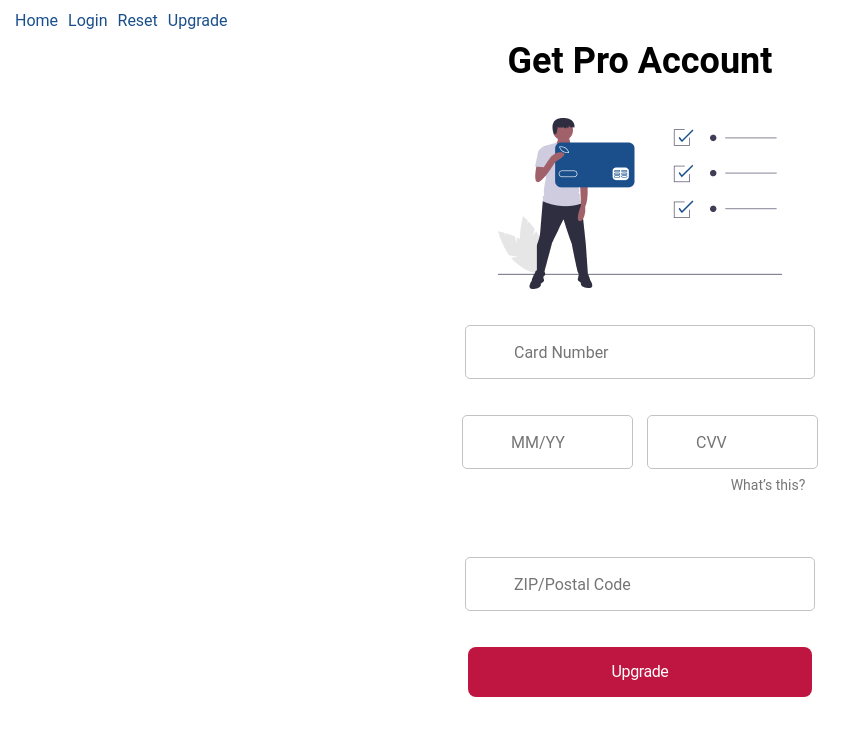
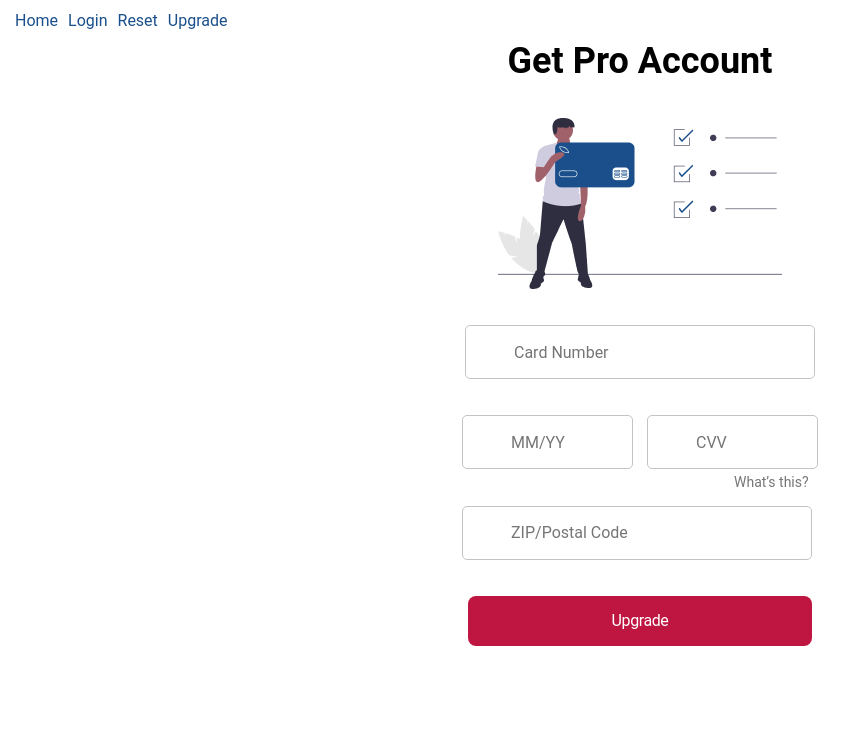
Before and after one commit to Alibek10599/railsware-task, a React (Create React App) app: page /upgrade in a window 1280 px wide. Shown: the top 736 px of the page, without its empty margins (0-865 px from the left). Built offline with nearby package versions, Linux system fonts and the light colour scheme.

Commit message:
final: fixing position

```diff
--- a/src/pages/Upgrade.css
+++ b/src/pages/Upgrade.css
@@ -1,7 +1,5 @@
 .question{
-    bottom: 2em;
-    left: 8rem;
-    position: relative;
+    margin-left: 17rem;
     font-family: Roboto;
     font-size: 14px;
     font-style: normal;
@@ -11,7 +9,8 @@
     text-align: left;
     color: #767676;
     cursor: pointer;
-    margin: 0;
-
-
+    margin-top: 0;
+    margin-bottom: 0;
+    margin-top: 0.3rem;
+    margin-bottom: 1rem;
 }
--- a/src/pages/Upgrade.js
+++ b/src/pages/Upgrade.js
@@ -7,12 +7,14 @@ function Upgrade(){
             <h1 className="form__title">Get Pro Account</h1>
             <img src={require('../assets/images/undraw_online_payments_luau 1.png')} alt="Upgrade-illustration" className="image-container"/>
             <CardInput placeholder='Card Number' type="number"/>
+            <div>
             <div style={{display: 'flex', justifyContent: 'space-between'}}>
             <CardInput placeholder='MM/YY' width="165px" right= "7px"/>
             <CardInput placeholder='CVV' width="165px" type="number" left=" 7px"/>
             </div>
             <p className="question">What’s this?</p>
             <CardInput placeholder='ZIP/Postal Code'/>
+            </div>
             <Button title="Upgrade" backgroundColor="#BF1541"/>
         </section>
     )
```
